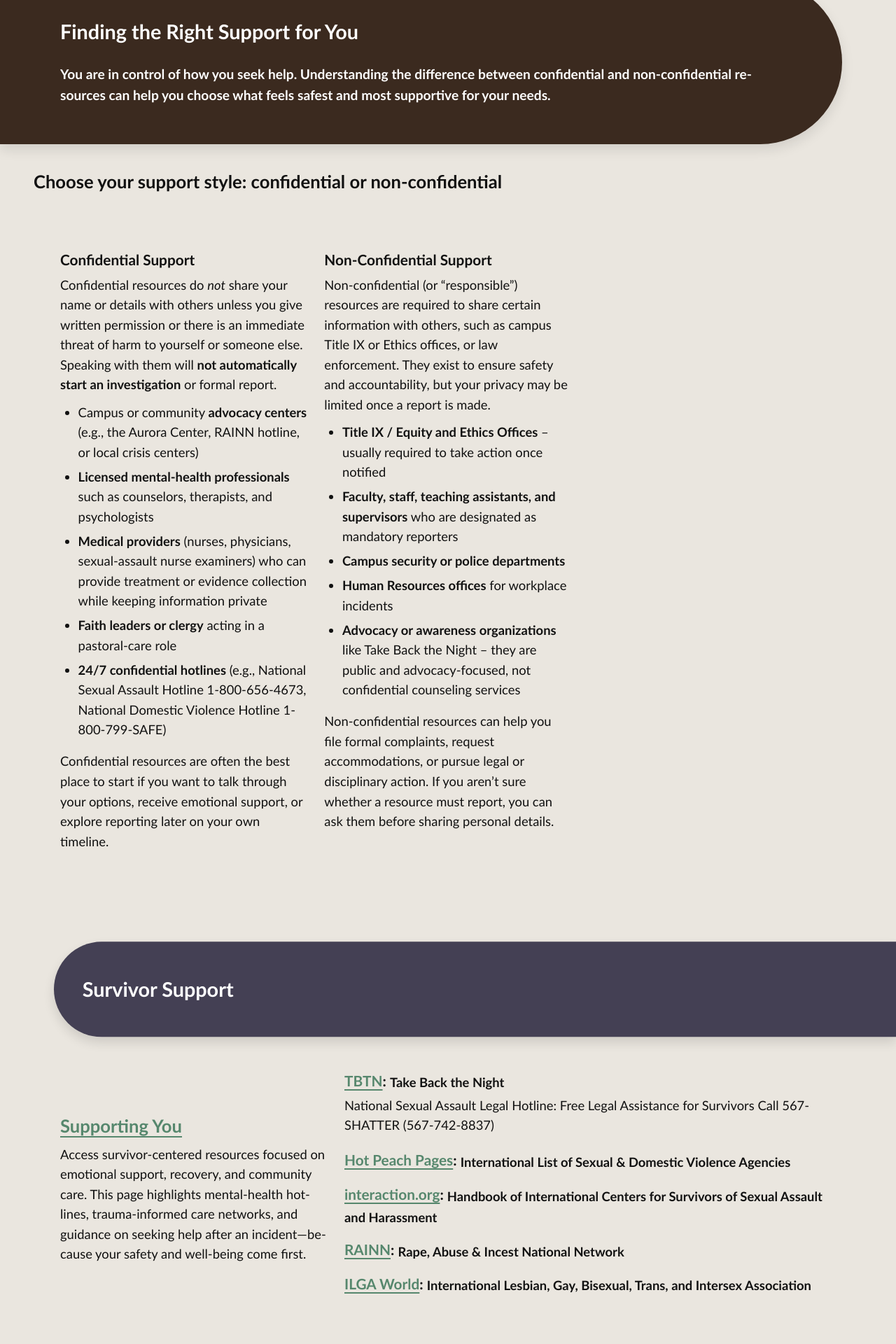
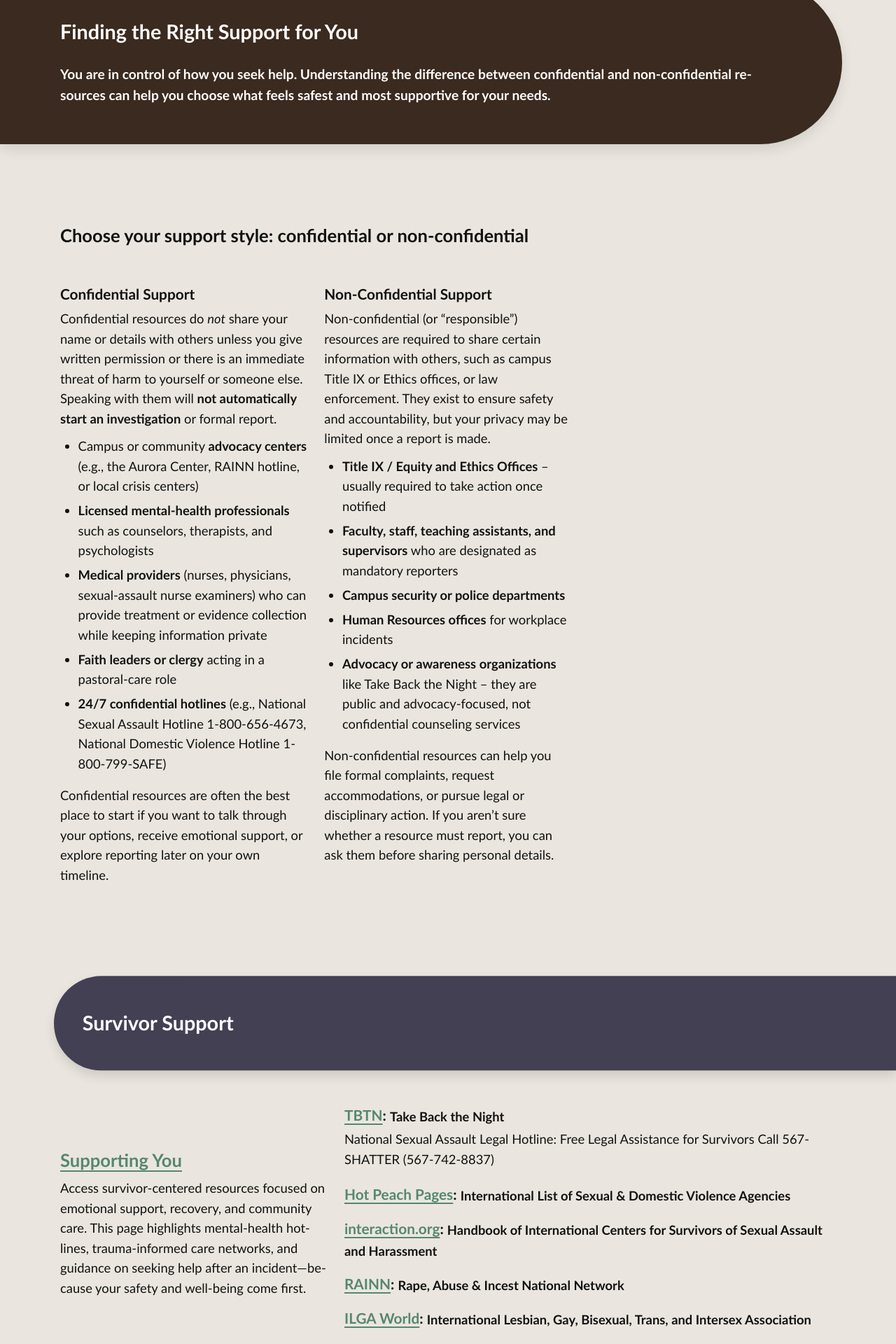
Before and after one commit to AnthroSafetyWarrior/GoldenTrowelProject, a Jekyll site: the page built from _pages/support.html, in a window 1280 px wide. Shown: the part 1312-3232 px from the top of the page at 70% size. Built offline with Jekyll 4.4.1, drawn with Linux system fonts in a browser that asks for light colours.

Commit message:
updating name

```diff
--- a/_pages/support.html
+++ b/_pages/support.html
@@ -39,12 +39,11 @@
 </div>
 </section>
 
+<section class="section">
 <h3><strong>Choose your support style: confidential or non-confidential</strong></h3>
-
-<section class="section">
   <div class="pill-grid">
     <!-- CONFIDENTIAL -->
-    <div class="text">
+    <article class="text">
       <h4><strong>Confidential Support</strong></h4>
       <p>
         Confidential resources do <em>not</em> share your name or details with others
@@ -62,10 +61,10 @@
         Confidential resources are often the best place to start if you want to talk through your options,
         receive emotional support, or explore reporting later on your own timeline.
       </p>
-    </div>
+    </article>
 
     <!-- NON-CONFIDENTIAL -->
-    <div class="text text--right">
+    <article class="text">
       <h4><strong>Non-Confidential Support</strong></h4>
       <p>
         Non-confidential (or “responsible”) resources are required to share certain information with others,
@@ -84,7 +83,7 @@
         or pursue legal or disciplinary action. If you aren’t sure whether a resource must report,
         you can ask them before sharing personal details.
       </p>
-    </div>
+    </article>
 
   </div>
 </section>
```
